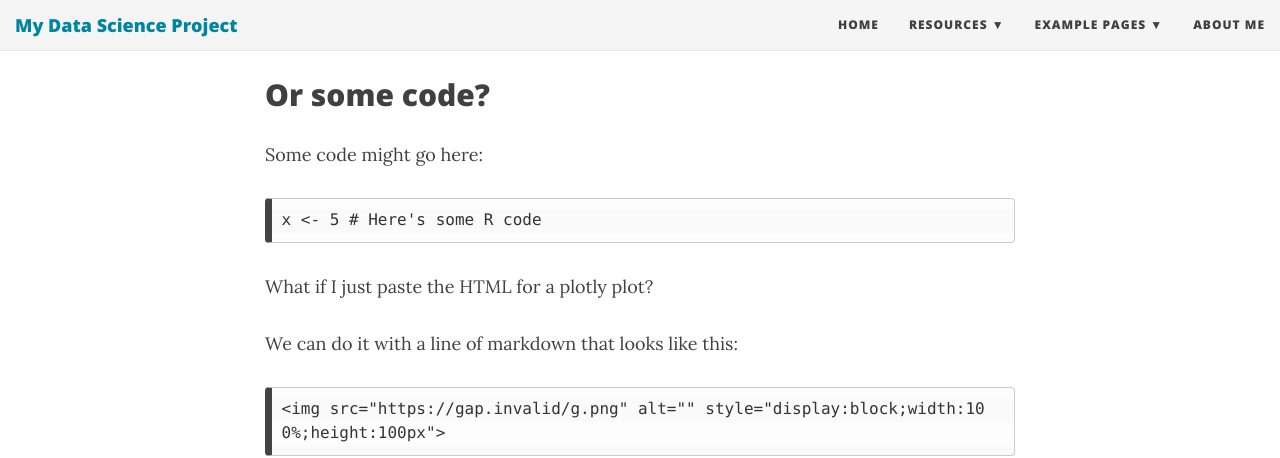
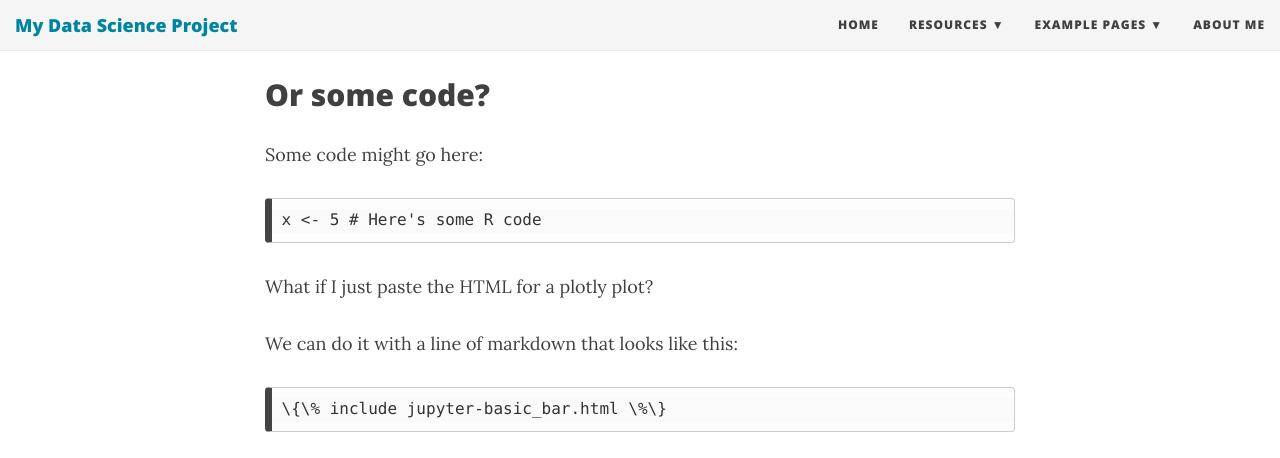
Before and after one commit to Monarch2018/ev_prediction, a Jekyll site: the page built from md-example.md, in a window 1280 px wide and 900 px high, scrolled down 913 px, cut to the strip 0-458 px from the top of the window. Built offline with Jekyll 4.4.1, drawn with Linux system fonts in a browser that asks for light colours; nearby versions of some CDN libraries.

Commit message:
attempt to take include directive literally

````diff
--- a/md-example.md
+++ b/md-example.md
@@ -25,6 +25,6 @@ What if I just paste the HTML for a plotly plot?
 
 We can do it with a line of markdown that looks like this:
 ```
-{% include jupyter-basic_bar.html %}
+\{\% include jupyter-basic_bar.html \%\}
 ```
 {% include jupyter-basic_bar.html %}
````
